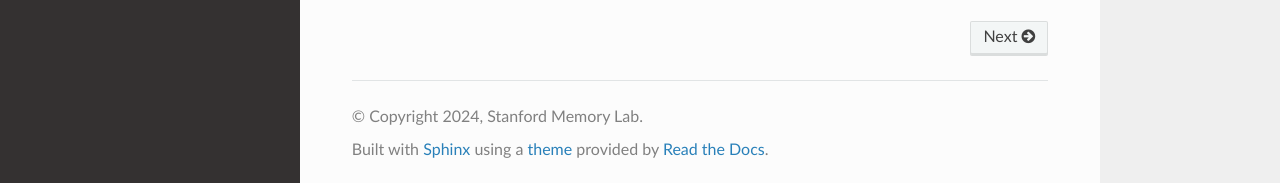
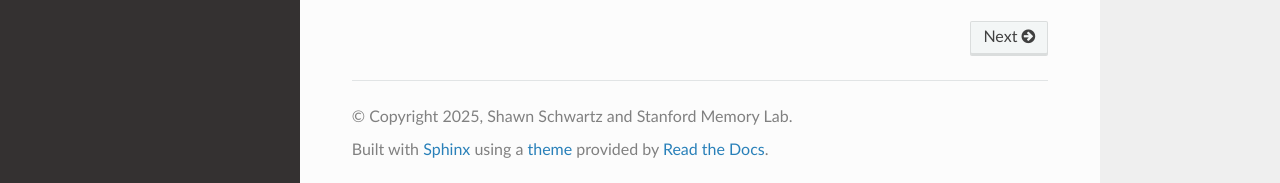
Before and after one commit to shawntz/fmri, a Sphinx documentation site: the page built from docs/index.rst, in a window 1280 px wide and 900 px high, scrolled down 2304 px. Shown: the part 714-897 px from the top of the window. Built offline with Sphinx 7.4.7 and the Read the Docs theme 3.1.0, drawn with Linux system fonts in a browser that asks for light colours.

Commit message:
Update copyright and author information in conf.py

```diff
--- a/docs/conf.py
+++ b/docs/conf.py
@@ -10,8 +10,8 @@
 # https://www.sphinx-doc.org/en/master/usage/configuration.html#project-information
 
 project = 'SML fMRI Preprocessing Template'
-copyright = '2024, Stanford Memory Lab'
-author = 'Shawn Schwartz, Jintao Sheng, Haopei Yang, Douglas Miller, Subbulakshmi S, Mingjian He, Ali Trelle, Anthony Wagner'
+copyright = '2025, Shawn Schwartz and Stanford Memory Lab'
+author = 'Shawn T. Schwartz'
 release = '1.0.0'
 version = '1.0'
 
```
